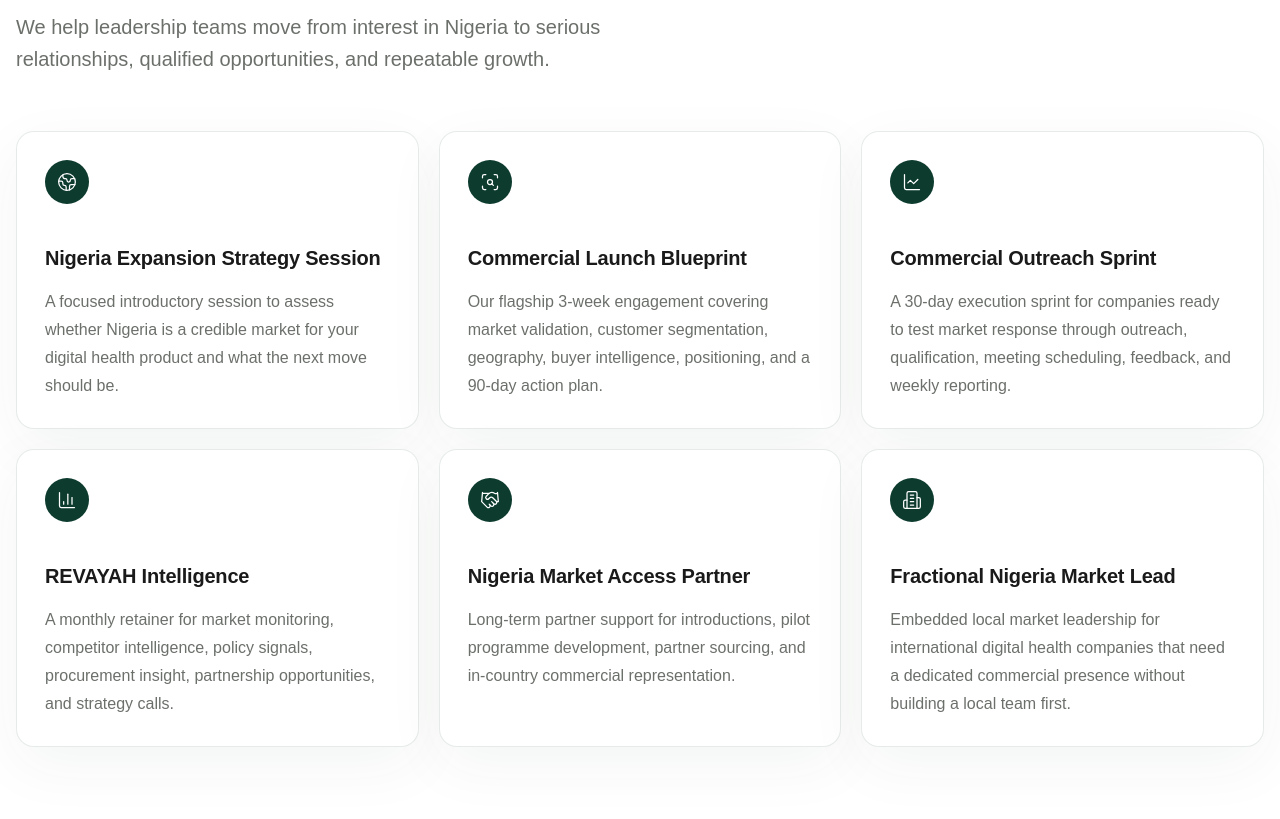
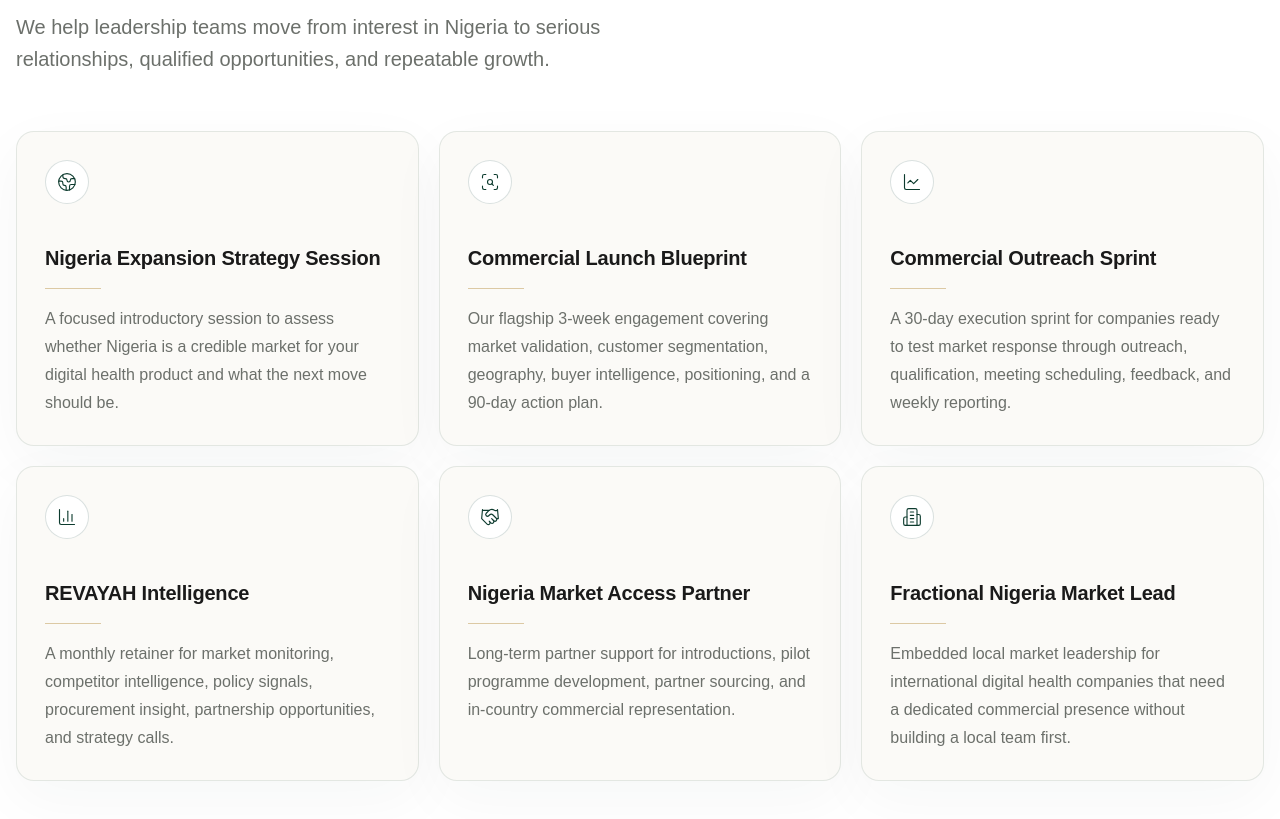
Before and after one commit to chimaobionyeike/revayah, a Next.js app: page / in a window 1280 px wide. Shown: the part 2287-3106 px from the top of the page. Built offline with nearby package versions, Linux system fonts and the light colour scheme; no server answers; a web font is replaced by a local one.

Commit message:
Add files via upload

```diff
--- a/components/cards/service-card.tsx
+++ b/components/cards/service-card.tsx
@@ -8,11 +8,12 @@
 
 export function ServiceCard({ title, description, icon: Icon }: ServiceCardProps) {
   return (
-    <article className="group rounded-[18px] border border-emerald/10 bg-white p-7 shadow-[0_18px_60px_rgba(13,59,46,0.05)] transition duration-300 hover:-translate-y-1 hover:border-emerald/20">
-      <div className="mb-10 flex h-11 w-11 items-center justify-center rounded-full bg-emerald text-white">
-        <Icon aria-hidden="true" className="h-5 w-5 stroke-[1.5]" />
+    <article className="group rounded-[18px] border border-emerald/10 bg-[#fbfaf7] p-7 shadow-[0_18px_60px_rgba(13,59,46,0.04)] transition duration-300 hover:-translate-y-1 hover:border-champagne/40 hover:shadow-[0_28px_90px_rgba(33,26,23,0.1)]">
+      <div className="mb-10 flex h-11 w-11 items-center justify-center rounded-full border border-emerald/15 bg-white text-emerald">
+        <Icon aria-hidden="true" className="h-5 w-5 stroke-[1.35]" />
       </div>
       <h3 className="text-xl font-semibold tracking-[-0.01em] text-foreground">{title}</h3>
+      <div className="mt-4 h-px w-14 bg-champagne/60 transition duration-300 group-hover:w-20" />
       <p className="mt-4 leading-7 text-muted">{description}</p>
     </article>
   );
```
